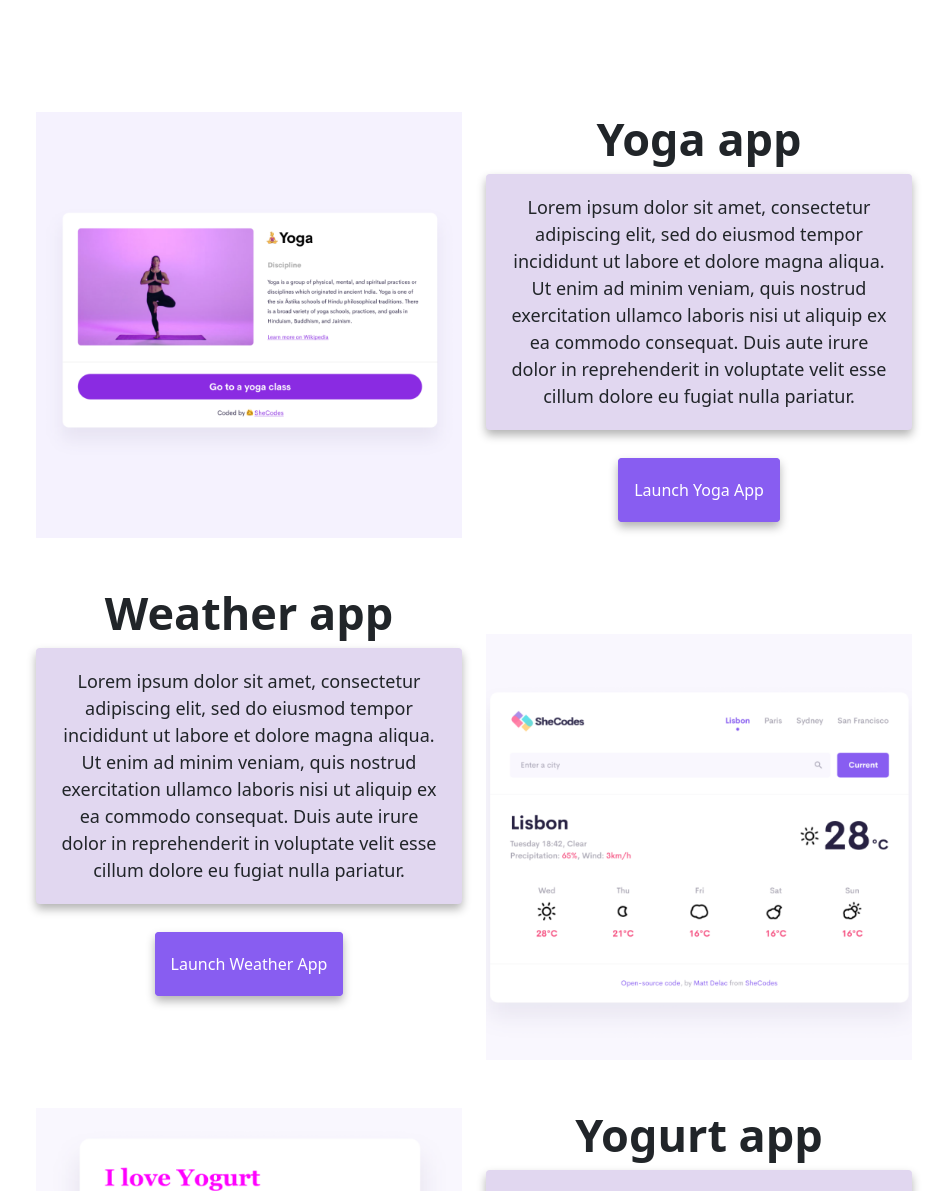
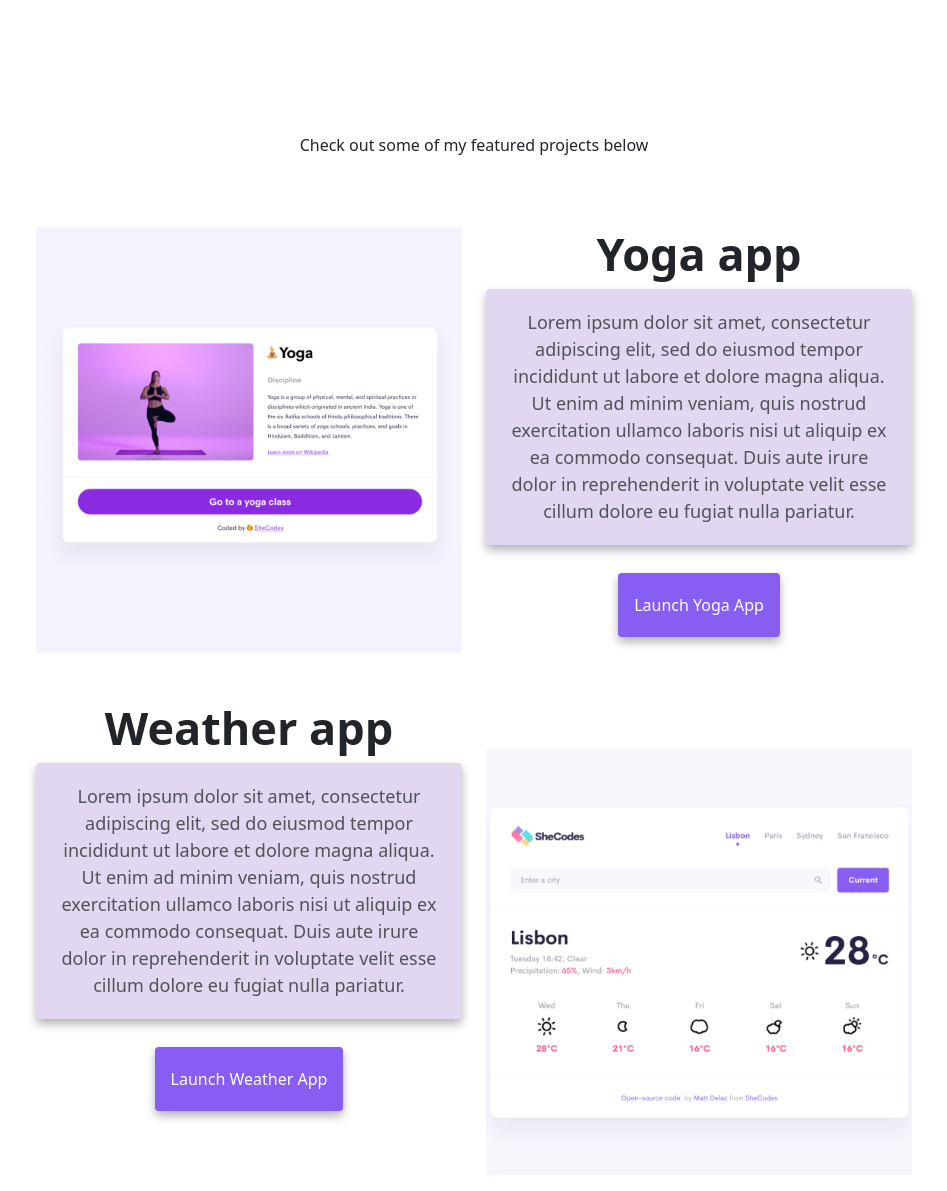
Before and after one commit to dianatech-id/project-shecodes, a plain HTML site: page index.html in a window 1280 px wide. Shown: the part 560-1751 px from the top of the page, without its empty margins (166-1113 px from the left). Drawn offline with nearby package versions, Linux system fonts and the light colour scheme.

Commit message:
Added homepage content

```diff
--- a/index.html
+++ b/index.html
@@ -84,6 +84,9 @@
       </div>
     </div>
     <br />
+    <h6 class="text-center m-5">
+      Check out some of my featured projects below
+    </h6>
     <br />
 
     <div class="container">
@@ -95,7 +98,7 @@
         <div class="col-md-6">
           <h2>Yoga app</h2>
           <div class="mb-5">
-            <p>
+            <p class="text-muted">
               Lorem ipsum dolor sit amet, consectetur adipiscing elit, sed do
               eiusmod tempor incididunt ut labore et dolore magna aliqua. Ut
               enim ad minim veniam, quis nostrud exercitation ullamco laboris
@@ -112,7 +115,7 @@
         <div class="col-md-6">
           <h2>Weather app</h2>
           <div class="mb-5">
-            <p>
+            <p class="text-muted">
               Lorem ipsum dolor sit amet, consectetur adipiscing elit, sed do
               eiusmod tempor incididunt ut labore et dolore magna aliqua. Ut
               enim ad minim veniam, quis nostrud exercitation ullamco laboris
@@ -141,7 +144,7 @@
         <div class="col-md-6">
           <h2>Yogurt app</h2>
           <div class="mb-5">
-            <p>
+            <p class="text-muted">
               Lorem ipsum dolor sit amet, consectetur adipiscing elit, sed do
               eiusmod tempor incididunt ut labore et dolore magna aliqua. Ut
               enim ad minim veniam, quis nostrud exercitation ullamco laboris
--- a/style.css
+++ b/style.css
@@ -104,4 +104,7 @@ p {
     text-align: center;
     margin: 0 20px;
   }
+  .hero {
+    padding: 80px 20px;
+  }
 }
```
